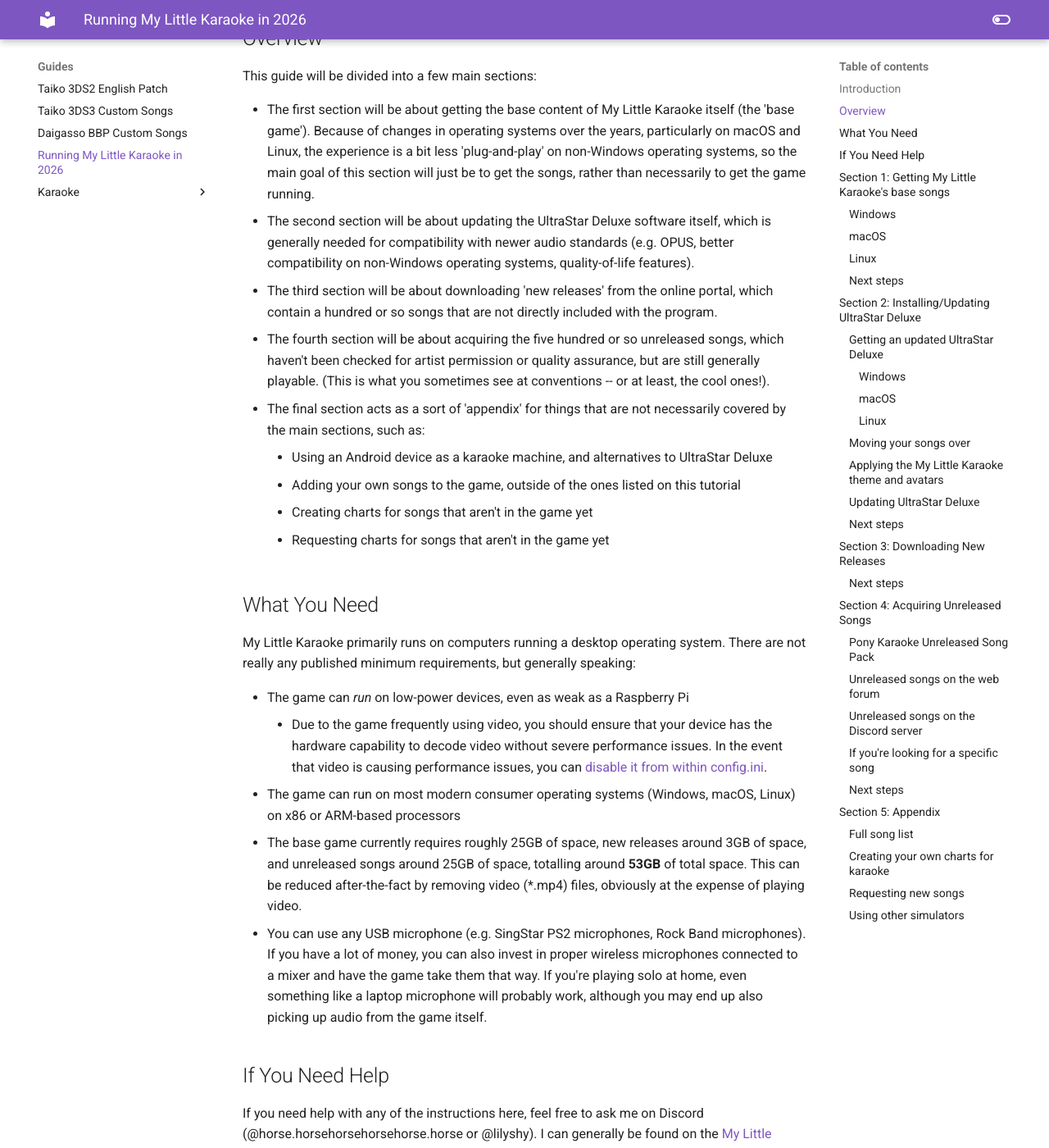
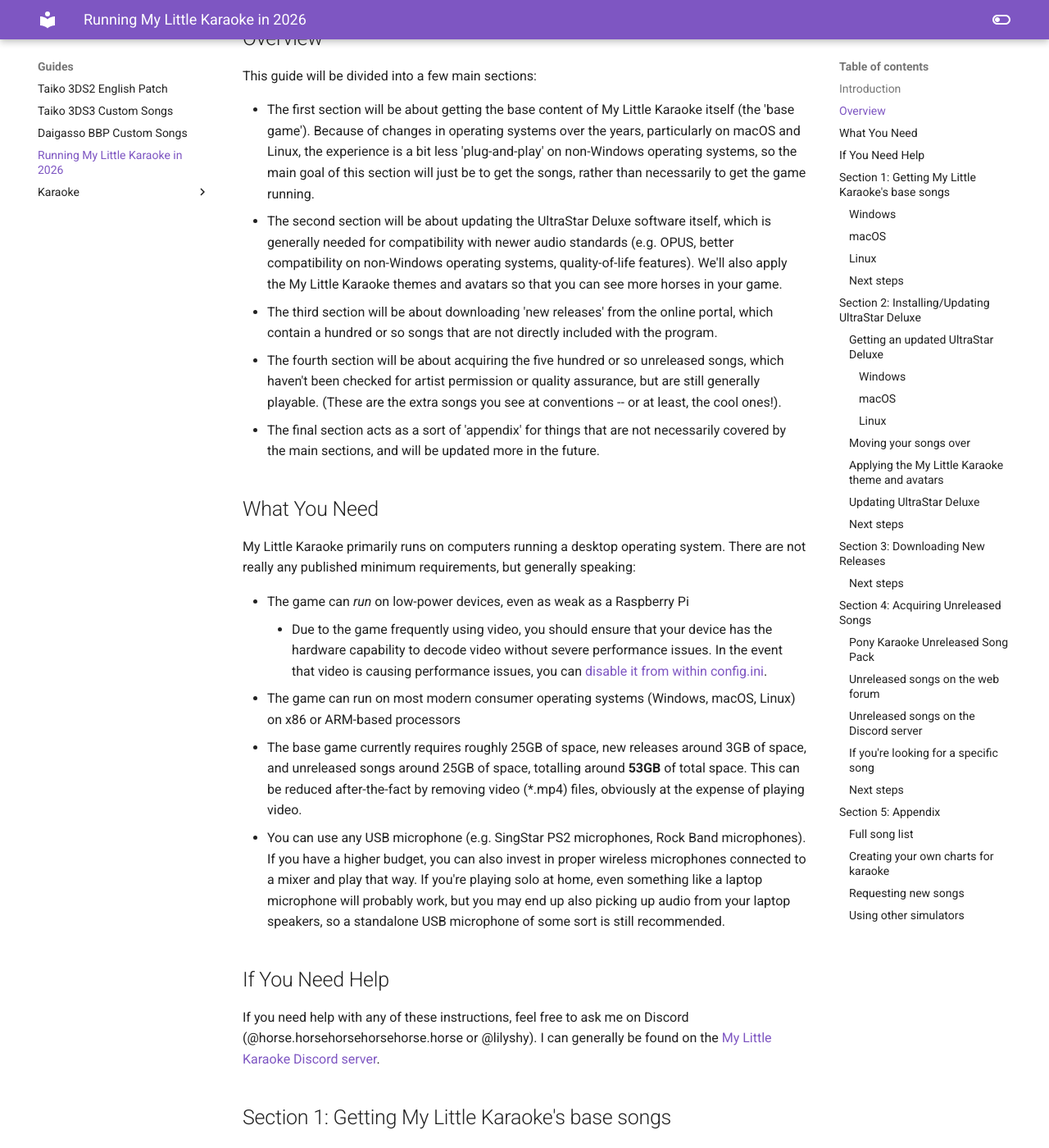
Before and after one commit to lilyuwuu/website, an MkDocs documentation site: the page built from docs/guides/mlk.md, in a window 1280 px wide and 1400 px high, scrolled down 757 px. Shown: the whole window at 82% size. Built offline with MkDocs 1.6.1 and Material for MkDocs 9.7.7, drawn with Linux system fonts in a browser that asks for light colours; some of the changed text lies outside the part shown.

Commit message:
mlk: fix typos

```diff
--- a/docs/guides/mlk.md
+++ b/docs/guides/mlk.md
@@ -13,14 +13,10 @@
 This guide will be divided into a few main sections:
 
 - The first section will be about getting the base content of My Little Karaoke itself (the 'base game'). Because of changes in operating systems over the years, particularly on macOS and Linux, the experience is a bit less 'plug-and-play' on non-Windows operating systems, so the main goal of this section will just be to get the songs, rather than necessarily to get the game running.
-- The second section will be about updating the UltraStar Deluxe software itself, which is generally needed for compatibility with newer audio standards (e.g. OPUS, better compatibility on non-Windows operating systems, quality-of-life features).
+- The second section will be about updating the UltraStar Deluxe software itself, which is generally needed for compatibility with newer audio standards (e.g. OPUS, better compatibility on non-Windows operating systems, quality-of-life features). We'll also apply the My Little Karaoke themes and avatars so that you can see more horses in your game.
 - The third section will be about downloading 'new releases' from the online portal, which contain a hundred or so songs that are not directly included with the program.
-- The fourth section will be about acquiring the five hundred or so unreleased songs, which haven't been checked for artist permission or quality assurance, but are still generally playable. (This is what you sometimes see at conventions -- or at least, the cool ones!).
-- The final section acts as a sort of 'appendix' for things that are not necessarily covered by the main sections, such as:
-    - Using an Android device as a karaoke machine, and alternatives to UltraStar Deluxe
-    - Adding your own songs to the game, outside of the ones listed on this tutorial
-    - Creating charts for songs that aren't in the game yet
-    - Requesting charts for songs that aren't in the game yet
+- The fourth section will be about acquiring the five hundred or so unreleased songs, which haven't been checked for artist permission or quality assurance, but are still generally playable. (These are the extra songs you see at conventions -- or at least, the cool ones!).
+- The final section acts as a sort of 'appendix' for things that are not necessarily covered by the main sections, and will be updated more in the future.
 
 ## What You Need
 
@@ -30,11 +26,11 @@
     - Due to the game frequently using video, you should ensure that your device has the hardware capability to decode video without severe performance issues. In the event that video is causing performance issues, you can [disable it from within config.ini](https://github.com/UltraStar-Deluxe/USDX/issues/12).
 - The game can run on most modern consumer operating systems (Windows, macOS, Linux) on x86 or ARM-based processors
 - The base game currently requires roughly 25GB of space, new releases around 3GB of space, and unreleased songs around 25GB of space, totalling around **53GB** of total space. This can be reduced after-the-fact by removing video (*.mp4) files, obviously at the expense of playing video.
-- You can use any USB microphone (e.g. SingStar PS2 microphones, Rock Band microphones). If you have a lot of money, you can also invest in proper wireless microphones connected to a mixer and have the game take them that way. If you're playing solo at home, even something like a laptop microphone will probably work, although you may end up also picking up audio from the game itself.
+- You can use any USB microphone (e.g. SingStar PS2 microphones, Rock Band microphones). If you have a higher budget, you can also invest in proper wireless microphones connected to a mixer and play that way. If you're playing solo at home, even something like a laptop microphone will probably work, but you may end up also picking up audio from your laptop speakers, so a standalone USB microphone of some sort is still recommended.
 
 ## If You Need Help
 
-If you need help with any of the instructions here, feel free to ask me on Discord (@horse.horsehorsehorsehorse.horse or @lilyshy). I can generally be found on the [My Little Karaoke Discord server](https://discord.gg/UsGcpnv).
+If you need help with any of these instructions, feel free to ask me on Discord (@horse.horsehorsehorsehorse.horse or @lilyshy). I can generally be found on the [My Little Karaoke Discord server](https://discord.gg/UsGcpnv).
 
 ## Section 1: Getting My Little Karaoke's base songs
 
@@ -50,7 +46,7 @@
 
 ![Image: MLK on Windows](/resources/mlk/windows_installer.png)
 
-Navigate to the location that the game is installed: in my case, that's M:/MyLittleKaraoke. Please remember this directory, as you will need it later.
+Note the installation directory (e.g. M:/MyLittleKaraoke2), as you will need it later if you intend to add songs or update UltraStar Deluxe.
 
 Once the game is installed, you'll be able to launch it by opening the "My Little Karaoke - Singing is Magic" application, then clicking on "Play My Little Karaoke". The game will actually work outright at this point, but I would recommend continuing to the next section of this guide to update the program.
 
@@ -83,17 +79,17 @@
 
 ![Image: cd downloads](/resources/mlk/macos_cd_downloads.png)
 
-In this case, you can see I've also run `ls` to make sure that `download-mlk-songs-macos.sh` is in the directory I'm in.
+In this case, you can see I've also run `ls` to make sure that `download-mlk-songs-macos.sh` is in the directory I'm in. You don't need to do this, but it's always good to make sure.
 
 Once you are in the same directory as `download-mlk-songs-macos.sh`, you will need to give permission to execute it. You can do this by typing `chmod +x download-mlk-songs-macos.sh`, then hitting Return:
 
 ![Image: chmod](/resources/mlk/macos_chmod.png)
 
-Then simply type `./download-mlk-songs-macos.sh`, and then script should begin to execute:
+Then simply type `./download-mlk-songs-macos.sh`, hit Return, and then script should begin to execute:
 
 ![Image: script execution](/resources/mlk/macos_script_execute.png)
 
-When the script is done, you should see the message `My Little Karaoke, Singing is Magic 4 is now installed`. When you check your `Downloads` folder, you should see two folders: `songs` and `theme`.
+When the script is done, you should see the message `My Little Karaoke, Singing is Magic 4 is now installed`. When you check your `Downloads` folder (or wherever you've run the script from), you should see two folders: `songs` and `theme`.
 
 The `songs` folder contains the base songs of My Little Karaoke, and you'll want to keep it for the next steps. The `theme` folder can be deleted.
 
@@ -119,7 +115,7 @@
 
 The `songs` folder contains the base songs of My Little Karaoke, and you'll want to keep it for the next steps. The `themes` folder can be deleted.
 
-For now, you may want to keep the `mlk.cache` file somewhere along with the `download-mlk-songs.sh`, as in the event that the base songs are updated, this will prevent you from needlessly redownloading things.
+For now, you may want to keep the `mlk.cache` file somewhere along with the `download-mlk-songs.sh`, as in the event that the base songs are updated, it may prevent you from needlessly redownloading things.
 
 ### Next steps
 
@@ -155,17 +151,17 @@
 
 #### Windows
 
-Windows users can select `windows-installer` or `windows-portable`; the `installer` will have you select where to install things, while the `portable` will just be a bunch of files in an archive that you will have to extract to your desired location.
+Windows users can use either `windows-installer` or `windows-portable`; the `installer` will have you select where to install things, while the `portable` will just be a bunch of files in an archive that you will have to extract to your desired location.
 
 In theory, you can actually just drag and drop everything from the `portable` ZIP to your My Little Karaoke install directory, and then just replace any conflicting files. This will probably result in some unnecessary files being kept, so I would instead recommend installing it somewhere else.
 
 #### macOS
 
-macOS users should select `mac-ARM` if they have an Apple Silicon-based Mac (any Mac released in 2020 and later, with an M1/M2/M3/M4/M5/A18 chip), and `mac-x86` if they have an Intel-based Mac (anything older). If you're not sure what you have, click on the Apple logo on the top left, then "About This Mac". It will tell you what chip/processor you have.
+macOS users should use `mac-ARM` if they have an Apple Silicon-based Mac (any Mac released in 2020 and later, with an M1/M2/M3/M4/M5/A18 chip), or `mac-x86` if they have an Intel-based Mac (anything older). If you're not sure what you have, click on the Apple logo on the top left of the screen, then "About This Mac". It will tell you what chip/processor you have.
 
 The program is installed the same way as any other program on macOS: When you open the `.dmg` file, it'll be 'mounted' as a drive, and then you can drag-and-drop UltraStar Deluxe into the Applications folder.
 
-Due to Apple being extremely annoying with unsigned applications, you will need to manually give permission to actually run the program. See [here](https://wiki.hacks.guide/wiki/Open_unsigned_applications_on_macOS_Sequoia_and_newer) for instructions on how to do that. If you know what you're doing: `sudo xattr -d com.apple.quarantine /path/to/app`
+Due to Apple being extremely annoying with unsigned applications, you will need to manually give permission to actually run the program. You will only have to do this once. See [here](https://wiki.hacks.guide/wiki/Open_unsigned_applications_on_macOS_Sequoia_and_newer) for instructions on how to do that. If you know what you're doing: `sudo xattr -d com.apple.quarantine /path/to/app`
 
 #### Linux
 
@@ -173,8 +169,8 @@
 
 On Linux, your options for running the game are:
 
-- AppImage: available on the repository (the file with the `AppImage` extension). You can launch it by just double-clicking on it (you may need to create a desktop entry for it to appear in your application list, depending on your desktop environment.)
-- Flatpak: available from [Flathub](https://flathub.org/en/apps/eu.usdx.UltraStarDeluxe), in which case a desktop entry may be automatically generated.
+- AppImage: available on the repository (the file with the `AppImage` extension). You can launch it by just double-clicking on it (you may need to create a desktop entry for it to appear in your application list, depending on your desktop environment)
+- Flatpak: available from [Flathub](https://flathub.org/en/apps/eu.usdx.UltraStarDeluxe), in which case a desktop entry may be automatically generated
 - AUR: [here](https://aur.archlinux.org/packages/ultrastardx-git)
 
 ### Moving your songs over
@@ -186,7 +182,7 @@
 - **macOS**: Songs can be stored in `~/Music/UltraStar Deluxe` (that is, your user account's `Music` folder). They can also be stored in `~/Library/Application Support/UltraStar Deluxe/songs`. (This folder is hidden by default; you can unhide hidden folders and files with Command+Shift+Period, or access it through Finder's "Go to Folder" menu option.)
     - On versions prior to 2026.10.0, the user folder is `~/Library/Application Support/UltraStarDeluxevXXXX.XX.X`, and must be migrated between updates.
 - **Linux** (AppImage): `~/.ultrastardx/songs`
-- **Linux** (flatpak): `~/.var/app/eu.usdx.UltraStarDeluxe/.ultrastardx/songs/`.
+- **Linux** (flatpak): `~/.var/app/eu.usdx.UltraStarDeluxe/.ultrastardx/songs/`
 
 At this point, you can launch the game and see if it's working properly. If it is:
 
@@ -195,7 +191,7 @@
 
 ### Applying the My Little Karaoke theme and avatars
 
-No matter your operating system, you will probably have downloaded some form of the My Little Karaoke theme, but the theme will likely not work as-is due to updates to the theme system in newer version of UltraStar Deluxe.
+No matter your operating system, you will probably have downloaded some form of the My Little Karaoke theme, but the theme will likely not work as-is due to updates to the theme system in newer versions of UltraStar Deluxe.
 
 Fortunately, you can get an updated version of the theme from [here](https://github.com/barbeque-squared/usdx-mylittlekaraoke-theme/archive/refs/heads/master.zip).
 
@@ -253,9 +249,9 @@
 
 ## Section 4: Acquiring Unreleased Songs
 
-Despite the implication, 'unreleased' songs are generally not that low quality or unstable: in fact, if you've played at a convention, you've probably played at least some of them!
+Despite the implication, 'unreleased' songs are generally not that low quality or unstable: in fact, if you've played My Little Karaoke at a convention, you've probably played at least some of them!
 
-The reason some songs are 'unreleased' is that songs are individually and manually released after goign through QA, which generally falls on one person to do. As a result songs, are generally created faster than they can be added to the public game. These songs may also be waiting on permission from the artist who created or sang them, and may be missing things that would otherwise go in a 'complete release', such as a cover, background, video, or golden notes.
+The reason some songs are 'unreleased' is that songs are individually and manually released after going through QA, which currently falls on one person to do. As a result, songs are generally charted faster than they can be released. These songs may also be waiting on permission from the artist who created or sang them, and may be missing things that would otherwise go in a 'complete release', such as a cover, background, video, or golden notes.
 
 That being said, unreleased songs are a bit complicated to manage, mainly because there is no online centralized repository for them. Most of these songs are available in *some form* online, but not all of them, and not necessarily on the open Internet.
 
@@ -311,15 +307,15 @@
 
 As linked earlier, you can see the current list of pony karaoke songs on [barbeque's song list](https://barbeque.one/pch/songlist). I also maintain my own song list [here](https://docs.google.com/spreadsheets/d/15vsKDhYAiYU4wlFCvjzqbgbqRz_Fzh4PmRUXrcz8VRo/edit?usp=sharing), which may include some pony-adjacent songs that are only listed in the "non-pony" tab on barbeque's list.
 
-On both lists, songs that are vulgar or contain explicit material have been highlighted for your convenience, indicated with Q (Questionable), V (Vulgar), or E (Explicit) on barbeque's list, or highlighted with Sensitive, Explicit, or NSFW on my list. This is a convenience feature and may not be fully comprehensive; if you are running this game at an event where this is unacceptable, it is recommended to screen each song manually beforehand to ensure that they do not contain unacceptable content, or to use ONLY official/show songs (which are guaranteed to be appropriate for all ages).
+On both lists, songs that are vulgar or contain explicit material have been highlighted for your convenience, indicated with Q (Questionable), V (Vulgar), or E (Explicit) on barbeque's list, or highlighted with Sensitive, Explicit, or NSFW on my list. This is a convenience feature and may not be fully comprehensive; if you are running this game at an event where you need to be absolutely 100% sure that every song is kid-friendly, it is recommended to screen each song manually beforehand to ensure that they do not contain unacceptable content, or to use ONLY official/show songs (which are guaranteed to be appropriate for all ages).
 
 ### Creating your own charts for karaoke
 
-I actually have a separate in-depth tutorial for creating new UltraStar charts (i.e., if a song you want to sing has not been charted yet), if that is a thing you'd like to do. See [here](/guides/karaoke).
+If a song isn't yet available in pony karaoke, you can try charting it yourself. I have created an in-depth tutorial for doing so, which you can find [here](/guides/karaoke). Do note that creating a chart can take several hours of time.
 
 ### Requesting new songs
 
-If you don't have the time or ability to create your own charts, you can also ask me and I'll see what I can do. See [here](https://docs.google.com/forms/d/e/1FAIpQLSeMS-Pg-IsR2zx-s8dfXNokqvwASJ1P-I_Mah_E5G9dtptp5A/viewform?usp=dialog) for a form you can fill out. Please let me know on Discord (@horse.horsehorsehorse.horse or @lilyshy) if you fill this out, as I don't get notified when this form is filled out and I don't check it very often.
+If you don't have the time or ability to create your own charts, you can also ask me to chart it and I'll see what I can do. See [here](https://docs.google.com/forms/d/e/1FAIpQLSeMS-Pg-IsR2zx-s8dfXNokqvwASJ1P-I_Mah_E5G9dtptp5A/viewform?usp=dialog) for a form you can fill out. For now, please let me know on Discord (@horse.horsehorsehorse.horse or @lilyshy) if you fill this out, as I don't get notified when this form is filled out and I don't check the responses very often.
 
 ### Using other simulators
 
```
Also changed, not shown: other parts of docs/guides/mlk.md (+4 -4 lines).
